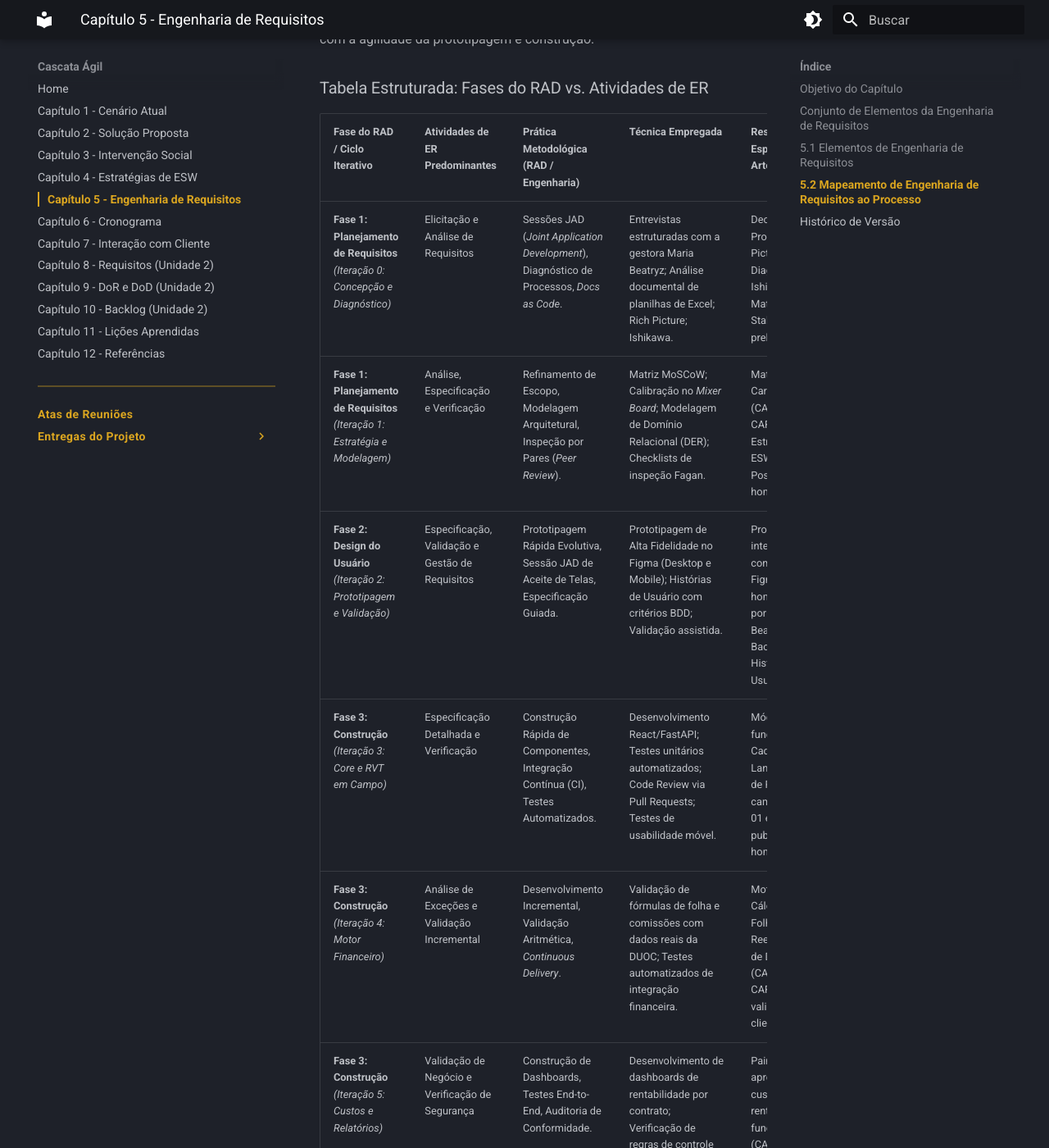
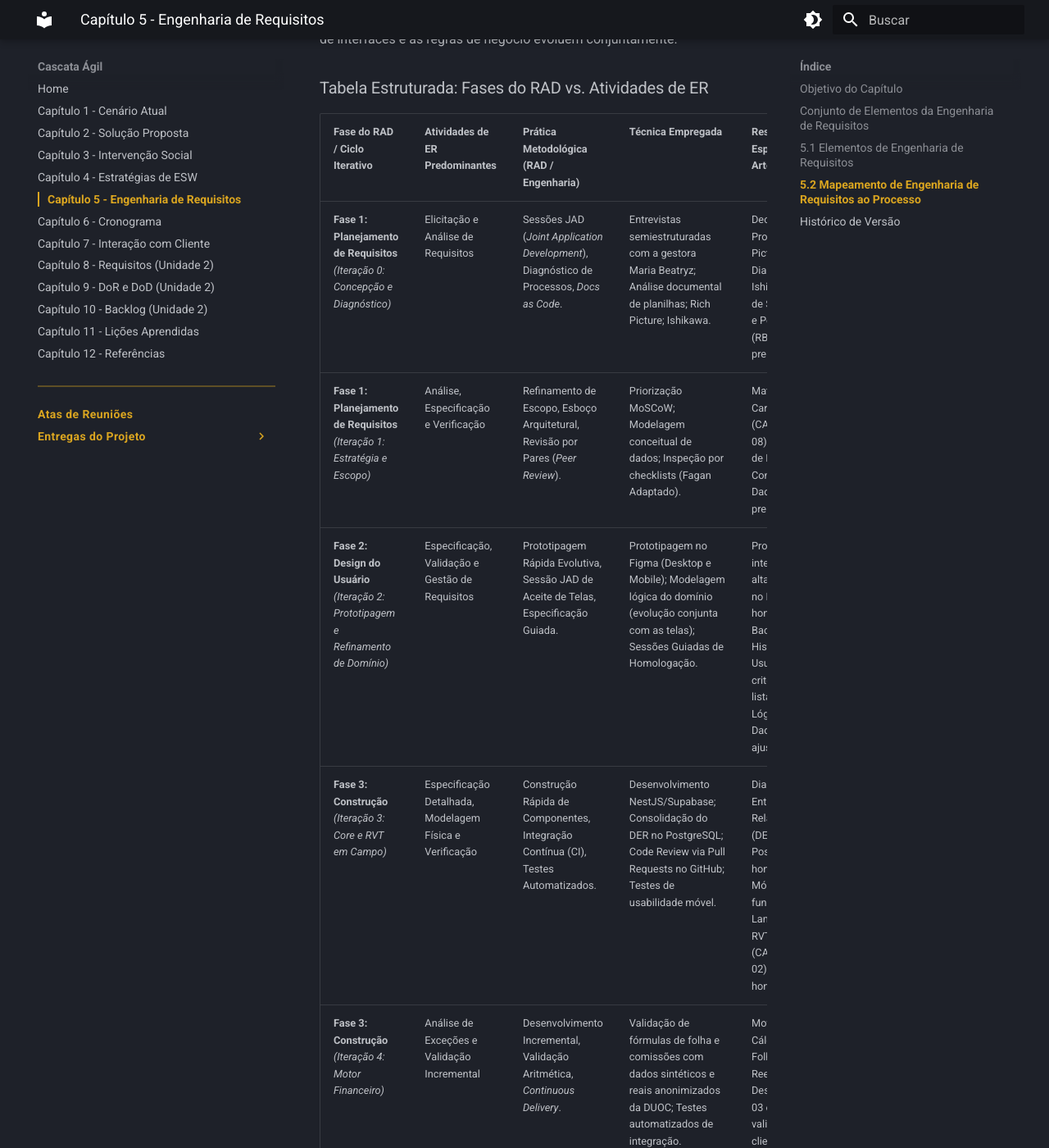
Before and after one commit to mdsreq-fga-unb/REQ-2026.2-T01-DUOC-Finance, an MkDocs documentation site: the page built from docs/engenharia-requisitos/index.md, in a window 1280 px wide and 1400 px high, scrolled down 6061 px. Shown: the whole window at 82% size. Built offline with MkDocs 1.6.1 and Material for MkDocs 9.7.7, drawn with Linux system fonts in a browser that asks for light colours; some of the changed text lies outside the part shown.

Commit message:
docs(requisitos): alinha stack e padroniza dados de teste na tabela 5.2

```diff
--- a/docs/engenharia-requisitos/index.md
+++ b/docs/engenharia-requisitos/index.md
@@ -107,19 +107,19 @@ Nesta seção é formalizada a vinculação entre as seis atividades clássicas
 
 ### Integração entre as Fases do Processo e a Engenharia de Requisitos
 
-Nesta seção, as atividades clássicas de Engenharia de Requisitos (ER), suas práticas e técnicas são mapeadas diretamente sobre as 4 fases do processo **RAD (Rapid Application Development)** e seus ciclos iterativos e incrementais. Essa integração demonstra como a Engenharia de Requisitos ocorre de forma contínua e progressiva ao longo de todo o ciclo de vida do software, combinando o rigor analítico do planejamento com a agilidade da prototipagem e construção.
+Nesta seção, as atividades clássicas de Engenharia de Requisitos (ER), suas práticas e técnicas são mapeadas diretamente sobre as 4 fases do processo **RAD (Rapid Application Development)** e seus ciclos iterativos e incrementais. Essa integração demonstra como a Engenharia de Requisitos ocorre de forma contínua e progressiva ao longo de todo o ciclo de vida do software, onde a modelagem do domínio, a prototipagem de interfaces e as regras de negócio evoluem conjuntamente.
 
 ### Tabela Estruturada: Fases do RAD vs. Atividades de ER
 
 | Fase do RAD / Ciclo Iterativo | Atividades de ER Predominantes | Prática Metodológica (RAD / Engenharia) | Técnica Empregada | Resultado Esperado / Artefato |
 | :--- | :--- | :--- | :--- | :--- |
-| **Fase 1: Planejamento de Requisitos**<br>*(Iteração 0: Concepção e Diagnóstico)* | Elicitação e Análise de Requisitos | Sessões JAD (*Joint Application Development*), Diagnóstico de Processos, *Docs as Code*. | Entrevistas estruturadas com a gestora Maria Beatryz; Análise documental de planilhas de Excel; Rich Picture; Ishikawa. | Declaração do Problema; Rich Picture; Diagrama de Ishikawa; Matriz de Stakeholders preliminar. |
-| **Fase 1: Planejamento de Requisitos**<br>*(Iteração 1: Estratégia e Modelagem)* | Análise, Especificação e Verificação | Refinamento de Escopo, Modelagem Arquitetural, Inspeção por Pares (*Peer Review*). | Matriz MoSCoW; Calibração no *Mixer Board*; Modelagem de Domínio Relacional (DER); Checklists de inspeção Fagan. | Matriz de Características (CAR-01 a CAR-08); Estratégia de ESW; DER do PostgreSQL homologado. |
-| **Fase 2: Design do Usuário**<br>*(Iteração 2: Prototipagem e Validação)* | Especificação, Validação e Gestão de Requisitos | Prototipagem Rápida Evolutiva, Sessão JAD de Aceite de Telas, Especificação Guiada. | Prototipagem de Alta Fidelidade no Figma (Desktop e Mobile); Histórias de Usuário com critérios BDD; Validação assistida. | Protótipo interativo completo no Figma homologado por Maria Beatryz; Backlog de Histórias de Usuário BDD. |
-| **Fase 3: Construção**<br>*(Iteração 3: Core e RVT em Campo)* | Especificação Detalhada e Verificação | Construção Rápida de Componentes, Integração Contínua (CI), Testes Automatizados. | Desenvolvimento React/FastAPI; Testes unitários automatizados; Code Review via Pull Requests; Testes de usabilidade móvel. | Módulo funcional de Cadastro e Lançamento de RVT em campo (CAR-01 e CAR-02) publicado em homologação. |
-| **Fase 3: Construção**<br>*(Iteração 4: Motor Financeiro)* | Análise de Exceções e Validação Incremental | Desenvolvimento Incremental, Validação Aritmética, *Continuous Delivery*. | Validação de fórmulas de folha e comissões com dados reais da DUOC; Testes automatizados de integração financeira. | Motor de Cálculo de Folha e Reembolsos de Despesas (CAR-03 e CAR-04) validado com a cliente. |
+| **Fase 1: Planejamento de Requisitos**<br>*(Iteração 0: Concepção e Diagnóstico)* | Elicitação e Análise de Requisitos | Sessões JAD (*Joint Application Development*), Diagnóstico de Processos, *Docs as Code*. | Entrevistas semiestruturadas com a gestora Maria Beatryz; Análise documental de planilhas; Rich Picture; Ishikawa. | Declaração do Problema; Rich Picture; Diagrama de Ishikawa; Matriz de Stakeholders e Permissões (RBAC) preliminar. |
+| **Fase 1: Planejamento de Requisitos**<br>*(Iteração 1: Estratégia e Escopo)* | Análise, Especificação e Verificação | Refinamento de Escopo, Esboço Arquitetural, Revisão por Pares (*Peer Review*). | Priorização MoSCoW; Modelagem conceitual de dados; Inspeção por checklists (Fagan Adaptado). | Matriz de Características (CAR-01 a CAR-08); Estratégia de ESW; Modelo Conceitual de Dados preliminar. |
+| **Fase 2: Design do Usuário**<br>*(Iteração 2: Prototipagem e Refinamento de Domínio)* | Especificação, Validação e Gestão de Requisitos | Prototipagem Rápida Evolutiva, Sessão JAD de Aceite de Telas, Especificação Guiada. | Prototipagem no Figma (Desktop e Mobile); Modelagem lógica do domínio (evolução conjunta com as telas); Sessões Guiadas de Homologação. | Protótipo interativo de alta fidelidade no Figma homologado; Backlog de Histórias de Usuário (com critérios em lista); Modelo Lógico de Dados ajustado. |
+| **Fase 3: Construção**<br>*(Iteração 3: Core e RVT em Campo)* | Especificação Detalhada, Modelagem Física e Verificação | Construção Rápida de Componentes, Integração Contínua (CI), Testes Automatizados. | Desenvolvimento NestJS/Supabase; Consolidação do DER no PostgreSQL; Code Review via Pull Requests no GitHub; Testes de usabilidade móvel. | Diagrama de Entidade-Relacionamento (DER) do PostgreSQL homologado; Módulo funcional de Lançamento de RVT em campo (CAR-01 e CAR-02) em homologação. |
+| **Fase 3: Construção**<br>*(Iteração 4: Motor Financeiro)* | Análise de Exceções e Validação Incremental | Desenvolvimento Incremental, Validação Aritmética, *Continuous Delivery*. | Validação de fórmulas de folha e comissões com dados sintéticos e reais anonimizados da DUOC; Testes automatizados de integração. | Motor de Cálculo de Folha e Reembolsos de Despesas (CAR-03 e CAR-04) validado com a cliente. |
 | **Fase 3: Construção**<br>*(Iteração 5: Custos e Relatórios)* | Validação de Negócio e Verificação de Segurança | Construção de Dashboards, Testes End-to-End, Auditoria de Conformidade. | Desenvolvimento de dashboards de rentabilidade por contrato; Verificação de regras de controle de acesso (RBAC/LGPD). | Painel de apropriação de custos e rentabilidade funcional (CAR-05 e CAR-06); Controle de acesso e trilha de auditoria ativos (CAR-07 e CAR-08). |
-| **Fase 4: Transição / Cutover**<br>*(Iteração 6: Homologação Final e Aceite)* | Validação Final (UAT), Gestão e Transição | Testes Formais de Aceitação, Treinamento Sociotécnico, Implantação do MVP. | Testes Formais de Aceitação de Usuário (UAT); Matriz de Rastreabilidade Bidirecional (*Forward/Backward*); Manual operacional. | Termo de Aceite do MVP assinado pela cliente; Sistema DUOC Finance em produção; Documentação final homologada. |
+| **Fase 4: Transição / Cutover**<br>*(Iteração 6: Homologação Final e Aceite)* | Validação Final (UAT), Gestão e Transição | Testes Formais de Aceitação, Treinamento Sociotécnico, Implantação do MVP. | Testes Formais de Aceitação de Usuário (UAT); Rastreamento via Matriz Bidirecional (*Forward/Backward*). | Termo de Aceite do MVP assinado pela cliente; Matriz de Rastreabilidade Bidirecional finalizada; Sistema DUOC Finance em produção; Documentação viva (via MkDocs) homologada. |
 
 ---
 
```
